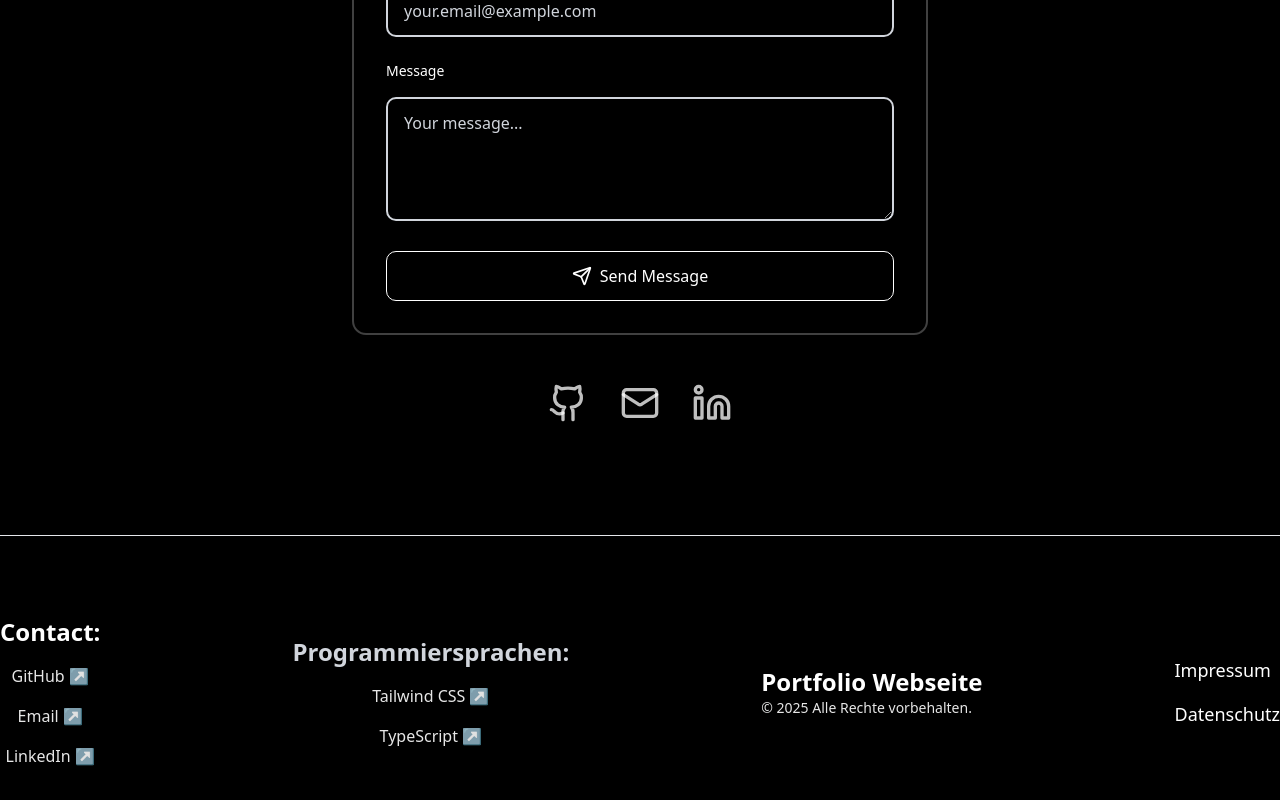
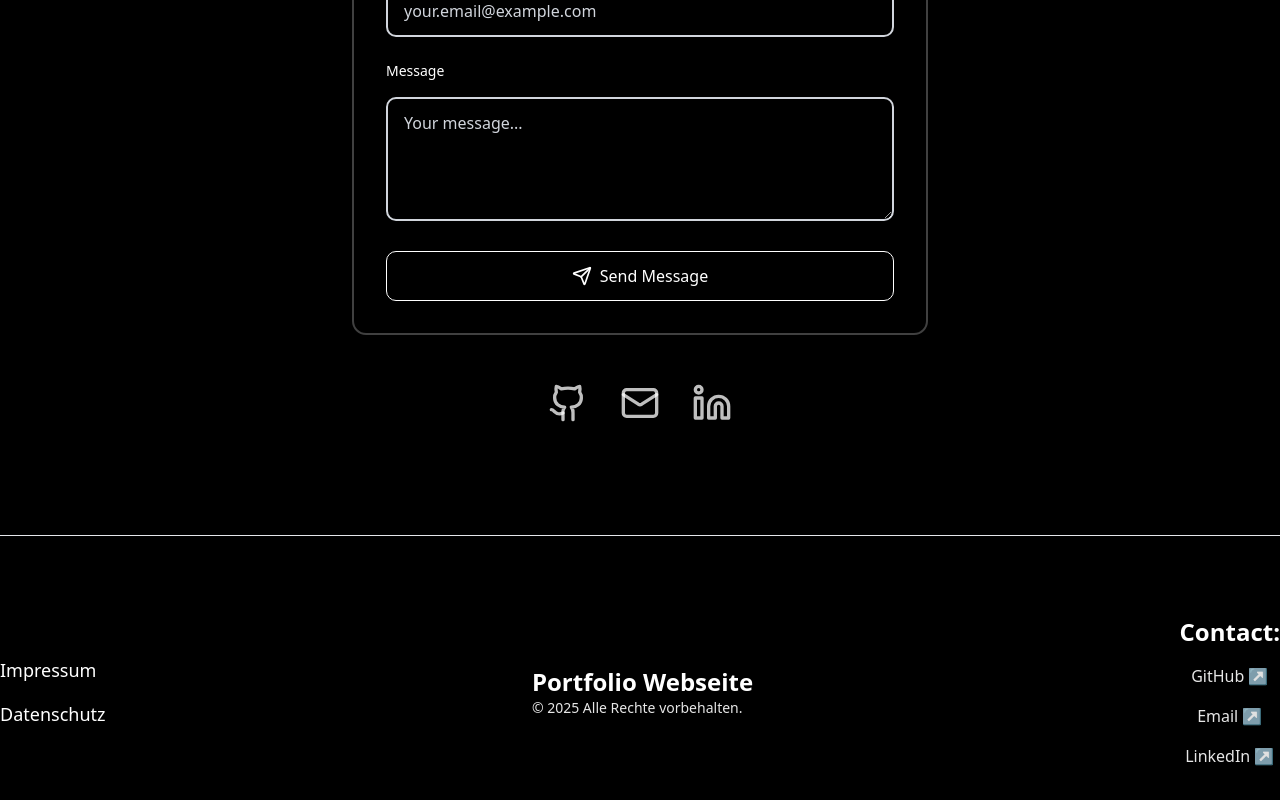
Before and after one commit to Hari-Gian/PortfolioWebseite, a Next.js app: page / in a window 1280 px wide. Shown: the part 4364-5164 px from the top of the page. Built offline with nearby package versions, Linux system fonts and the light colour scheme.

Commit message:
ein paar Veränderungen

```diff
--- a/WebseiteKomponenten/aboutme.tsx
+++ b/WebseiteKomponenten/aboutme.tsx
@@ -143,7 +143,7 @@ export default function AboutMe() {
                                     <option
                                         key={cat}
                                         value={cat}
-                                        className="bg-black text-white"
+                                        className="bg-white/10 text-black"
                                     >
                                         {cat}
                                     </option>
@@ -163,17 +163,16 @@ export default function AboutMe() {
                                         whileInView={{opacity: 1, y: 0}}
                                         transition={{duration: 0.3, delay: index * 0.1}}
                                         viewport={{once: true}}
-                                        className="bg-transparent rounded-lg p-4 flex flex-col items-center justify-center shadow-lg shadow-black/50 border border-white/25 hover:border-white transition duration-300 ease-in-out transform hover:scale-105 hover:-translate-y-1"
+                                        className="border border-white/25 hover:border-white transition-colors duration-300 ease-in-out transform hover:scale-105 hover:-translate-y-1 bg-transparent rounded-lg p-4 flex flex-col items-center justify-center shadow-lg shadow-black/50"
                                     >
                                         <Icon className="w-8 h-8 mb-2 text-white"/>
-                                        <span className="text-white text-sm font-medium">
-                                            {tech.name}
-                                        </span>
+                                        <span className="text-white text-sm font-medium">{tech.name}</span>
                                     </motion.div>
-                                )
-                                    ;
+
+                                );
                             })}
                         </div>
+
                     </div>
                 </div>
             </div>
--- a/app/layout.tsx
+++ b/app/layout.tsx
@@ -11,6 +11,7 @@ import Projects from "../WebseiteKomponenten/projects";
 import Contact from "../WebseiteKomponenten/contact";
 import { cn } from "@/lib/utils";
 import { Glow } from "@/others/glow";
+import('tailwindcss')
 
 const geistSans = Geist({
   variable: "--font-geist-sans",
--- a/components/footer.tsx
+++ b/components/footer.tsx
@@ -1,8 +1,32 @@
 export default function Footer() {
     return (
-        <footer className="bg-black/25 relative w-full bg-gradient-to-r text-white pt-20 pb-8 mt-8 border-t shadow-sm">
+        <footer className="bg-black/25 relative w-full bg-gradient-to-r from-black via-transparent to-black text-white pt-20 pb-8 mt-8 border-t shadow-sm">
             <div
                 className="container mx-auto flex flex-col md:flex-row justify-between items-center space-y-4 md:space-y-0">
+
+                <div className="flex flex-col space-y-4">
+                    <a
+                        href="#impressum"
+                        className="text-white text-lg hover:text-white transition-colors duration-300"
+                    >
+                        Impressum
+                    </a>
+                    <a
+                        href="#datenschutz"
+                        className="text-white text-lg hover:text-white transition-colors duration-300"
+                    >
+                        Datenschutz
+                    </a>
+                </div>
+
+                <div className="text-center md:text-left">
+                    <h2 className="text-2xl font-extrabold text-white ">Portfolio Webseite</h2>
+                    <p className="text-sm text-white/90">
+                        &copy; {new Date().getFullYear()} Alle Rechte vorbehalten.
+                    </p>
+                </div>
+
+
                 <div className="flex flex-col justify-center items-center space-y-4 text-white/90">
                     <a className="text-white transition-colors duration font-extrabold text-2xl">Contact:</a>
                     <a
@@ -29,47 +53,6 @@ export default function Footer() {
                     </a>
                 </div>
 
-                <div className="flex flex-col justify-center items-center space-y-4 text-white/90 ">
-                    <a className="text-gray-300 transition-colors duration font-extrabold text-2xl">Programmiersprachen:</a>
-                    <a
-                        href="https://tailwindcss.com"
-                        target="_blank"
-                        rel="noopener noreferrer"
-                        className="hover:text-white transition-colors duration-300 "
-                    >
-                        Tailwind CSS ↗
-                    </a>
-                    <a
-                        href="https://www.typescriptlang.org"
-                        target="_blank"
-                        rel="noopener noreferrer"
-                        className="hover:text-white transition-colors duration-300"
-                    >
-                        TypeScript ↗
-                    </a>
-                </div>
-
-                <div className="text-center md:text-left">
-                    <h2 className="text-2xl font-extrabold text-white ">Portfolio Webseite</h2>
-                    <p className="text-sm text-white/90">
-                        &copy; {new Date().getFullYear()} Alle Rechte vorbehalten.
-                    </p>
-                </div>
-
-                <div className="flex flex-col space-y-4">
-                    <a
-                        href="#impressum"
-                        className="text-white text-lg hover:text-white transition-colors duration-300"
-                    >
-                        Impressum
-                    </a>
-                    <a
-                        href="#datenschutz"
-                        className="text-white text-lg hover:text-white transition-colors duration-300"
-                    >
-                        Datenschutz
-                    </a>
-                </div>
             </div>
         </footer>
     );
```
